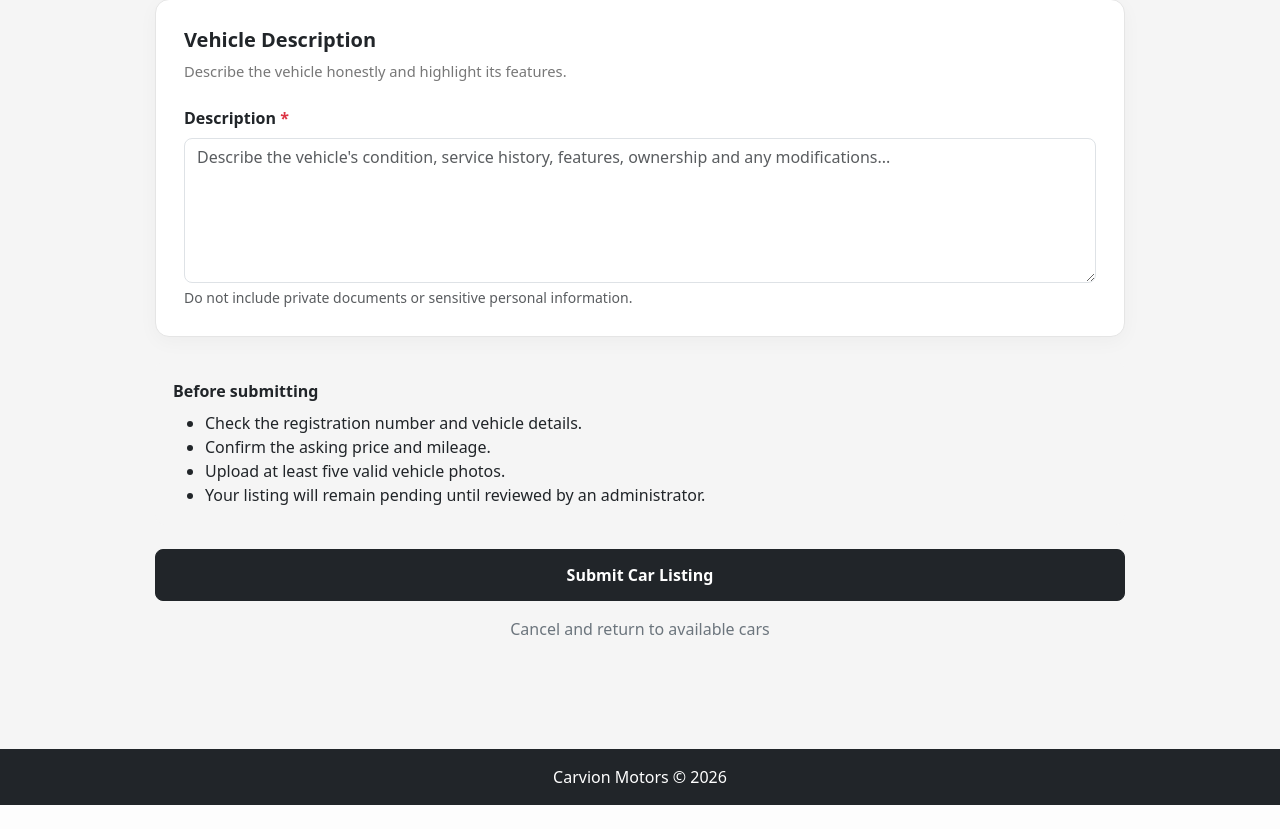
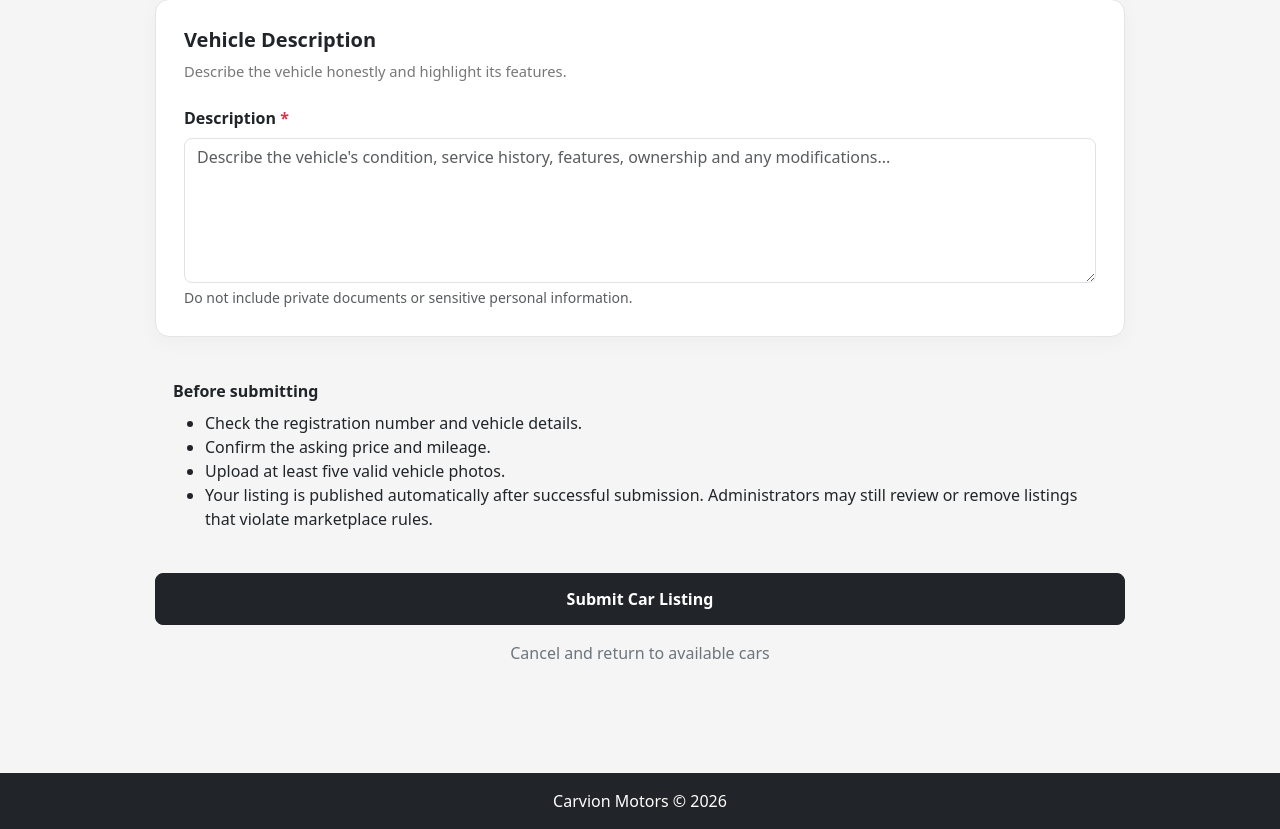
Before and after one commit to markkims001-crypto/carvion-motors, a Flask app: page /add_car in a window 1280 px wide. Shown: the part 1597-2426 px from the top of the page. Before the commit the page ends 2402 px from the top, so only its background shows below. Run offline with Flask 3, Linux system fonts and the light colour scheme; the visitor is signed in with stand-in values (Sample User, id 1); data that the repository does not hold is empty; some libraries are stand-ins or nearby versions.

Commit message:
Clarify automatic car listing approval (#9)
* Clarify automatic car listing approval in add-car form

* Clarify successful automatic car listing publication

```diff
--- a/routes/cars.py
+++ b/routes/cars.py
@@ -949,8 +949,8 @@ def add_car():
     # ========================================================
 
     flash(
-        "Your car has been submitted successfully. "
-        "Your account is now a seller.",
+        "Your car listing is now live. "
+        "Your account is now a seller. Administrators may still review listings.",
         "success"
     )
 
--- a/templates/add_car.html
+++ b/templates/add_car.html
@@ -449,7 +449,7 @@
                 <li>Check the registration number and vehicle details.</li>
                 <li>Confirm the asking price and mileage.</li>
                 <li>Upload at least five valid vehicle photos.</li>
-                <li>Your listing will remain pending until reviewed by an administrator.</li>
+                <li>Your listing is published automatically after successful submission. Administrators may still review or remove listings that violate marketplace rules.</li>
             </ul>
         </div>
 
```
